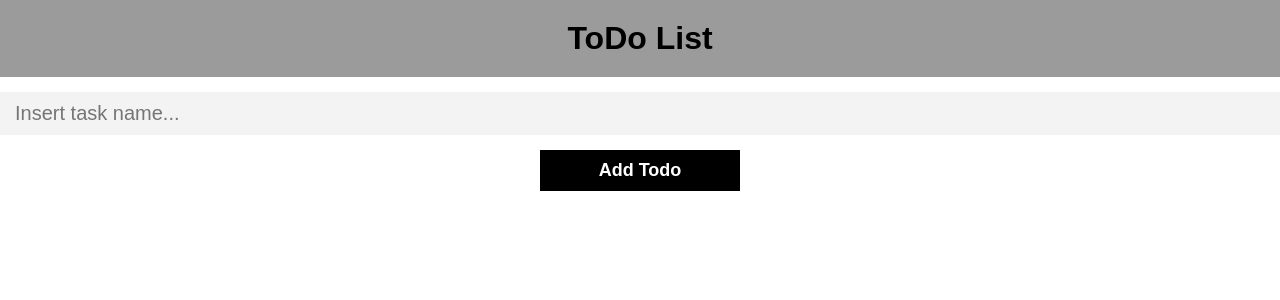
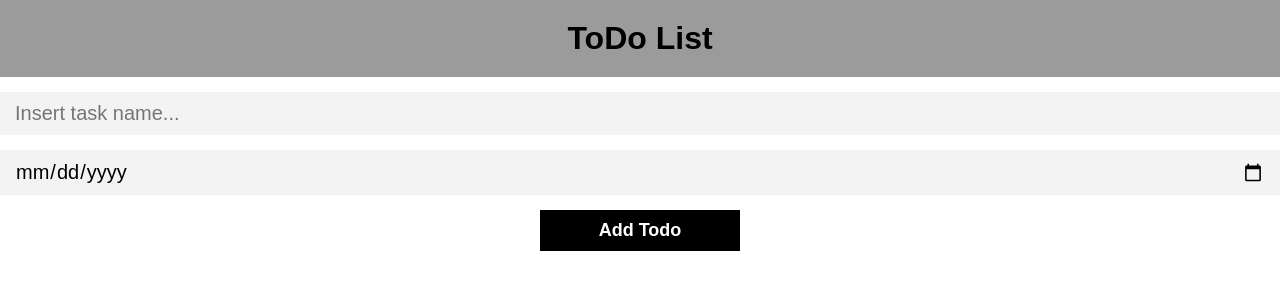
Before and after one commit to JavierGonzalez045/ToDo-List-Angular, an Angular app: page / in a window 1280 px wide. Shown: the top 300 px of the page. Built offline with nearby package versions, Linux system fonts and the light colour scheme.

Commit message:
Javier - DueDate was added

```diff
--- a/src/app/components/todos/todos.component.html
+++ b/src/app/components/todos/todos.component.html
@@ -7,12 +7,19 @@
       class="todo-input"
       [(ngModel)]="inputTodo"
     />
+    <input
+      type="date"
+      name="inputDate"
+      placeholder="Insert due date..."
+      class="todo-input"
+      [(ngModel)]="inputDate"
+    />
     <input type="submit" value="Add Todo" class="todo-submit" />
   </form>
   <div *ngFor="let todo of todos; let i = index" class="todo">
     <div class="id">{{ i + 1 }}</div>
     <div class="content">
-      {{ todo.content }}
+      {{ todo.content }} {{ todo.duedate }}
       <div class="status">
         {{
           todo.canceled
--- a/src/app/components/todos/todos.component.ts
+++ b/src/app/components/todos/todos.component.ts
@@ -12,6 +12,8 @@ export class TodosComponent implements OnInit {
   todos = new Array<Todo>();
 
   inputTodo: string = '';
+
+  inputDate?: Date;
 
   constructor() {}
 
@@ -29,6 +31,7 @@ export class TodosComponent implements OnInit {
         content: this.inputTodo,
         completed: false,
         canceled: false,
+        duedate: this.inputDate,
       });
     }
   }
@@ -36,6 +39,7 @@ export class TodosComponent implements OnInit {
   disablecancel(index: number) {
     this.todos.splice(index, 1, {
       content: this.inputTodo,
+      duedate: this.inputDate,
       completed: true,
       canceled: true,
     });
@@ -44,6 +48,7 @@ export class TodosComponent implements OnInit {
   disablecomplete(index: number) {
     this.todos.splice(index, 1, {
       content: this.inputTodo,
+      duedate: this.inputDate,
       completed: true,
       canceled: false,
     });
--- a/src/app/models/Todo.ts
+++ b/src/app/models/Todo.ts
@@ -4,4 +4,5 @@ export interface Todo {
   disable?: boolean;
   canceled?: boolean;
   status?: string;
+  duedate?: Date;
 }
```
